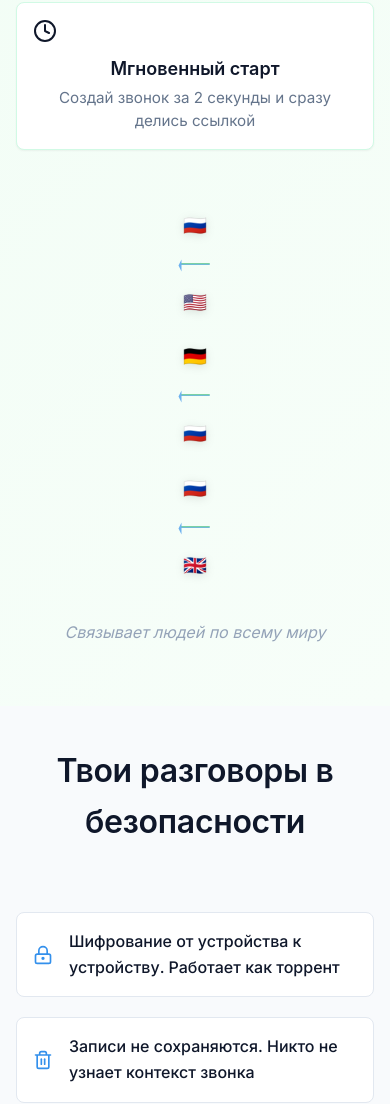
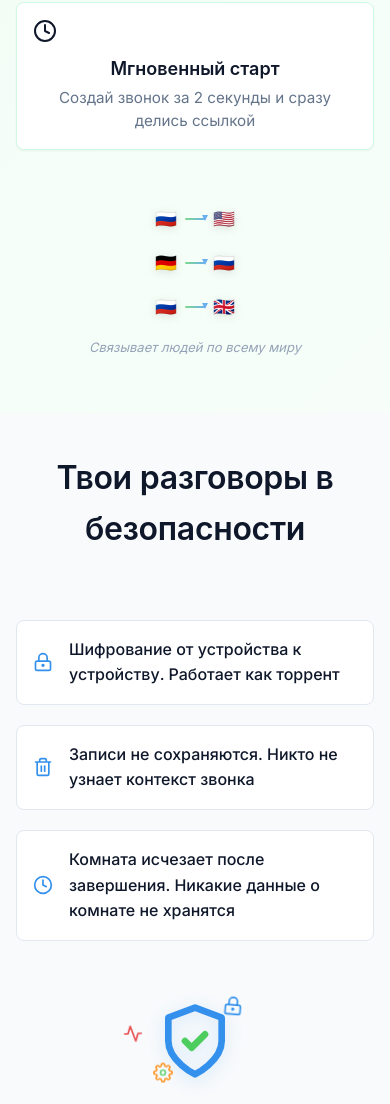
Before and after one commit to kianurivzzz/zvonilka-landing, a plain HTML site: page index.html in a window 390 px wide. Shown: the part 5812-6916 px from the top of the page. Drawn offline with nearby package versions, Linux system fonts and the light colour scheme.

Commit message:
fix styles

```diff
--- a/css/styles.css
+++ b/css/styles.css
@@ -779,20 +779,31 @@ main {
   }
 
   .solution-visual {
-    padding: 20px;
-    gap: 24px;
+    padding: 20px 10px;
+    gap: 20px;
   }
 
   .solution-countries {
-    gap: 16px;
+    gap: 12px;
+    justify-content: center;
+    flex-wrap: nowrap;
   }
 
   .country-flag {
-    font-size: 1.5rem;
+    font-size: 1.3rem;
+    flex-shrink: 0;
   }
 
   .connection-line {
-    width: 40px;
+    width: 30px;
+    flex-shrink: 0;
+  }
+
+  .solution-caption {
+    font-size: 14px;
+    text-align: center;
+    max-width: 280px;
+    margin: 0 auto;
   }
 
   .cta {
@@ -800,18 +811,55 @@ main {
   }
 
   .footer {
-    padding: 48px 0 24px;
+    padding: 40px 0 20px;
   }
 
   .footer-content {
     grid-template-columns: 1fr;
-    gap: 40px;
+    gap: 32px;
     text-align: center;
+  }
+
+  .footer-brand {
+    max-width: none;
   }
 
   .footer-links {
     justify-content: center;
-    gap: 32px;
+    gap: 24px;
+    flex-wrap: wrap;
+  }
+
+  .footer-group {
+    min-width: 120px;
+  }
+
+  .footer-bottom {
+    padding-top: 24px;
+    margin-top: 24px;
+  }
+}
+
+@media (max-width: 640px) {
+  .solution-visual {
+    padding: 16px 8px;
+    gap: 18px;
+  }
+
+  .solution-countries {
+    gap: 10px;
+  }
+
+  .country-flag {
+    font-size: 1.2rem;
+  }
+
+  .connection-line {
+    width: 25px;
+  }
+
+  .footer-links {
+    gap: 16px;
   }
 }
 
@@ -885,28 +933,41 @@ main {
     padding: 16px;
   }
 
+  .solution-visual {
+    padding: 15px 5px;
+    gap: 16px;
+  }
+
   .solution-countries {
-    flex-direction: column;
     gap: 8px;
+    justify-content: center;
+    align-items: center;
   }
 
   .country-flag {
-    font-size: 1.2rem;
+    font-size: 1.1rem;
+    flex-shrink: 0;
   }
 
   .connection-line {
-    width: 2px;
-    height: 30px;
-    transform: rotate(90deg);
+    width: 20px;
+    height: 2px;
+    flex-shrink: 0;
+    transform: none;
   }
 
   .connection-line::after {
-    top: 24px;
-    right: -2px;
-    border-left: 3px solid var(--accent-primary);
-    border-top: 6px solid transparent;
-    border-bottom: 6px solid transparent;
-    transform: rotate(90deg);
+    top: -3px;
+    right: -3px;
+    border-left: 3px solid transparent;
+    border-right: 3px solid transparent;
+    border-top: 6px solid var(--accent-primary);
+    transform: none;
+  }
+
+  .solution-caption {
+    font-size: 13px;
+    max-width: 250px;
   }
 
   .privacy {
@@ -939,11 +1000,39 @@ main {
   }
 
   .footer {
-    padding: 32px 0 20px;
+    padding: 24px 0 16px;
+  }
+
+  .footer-content {
+    gap: 24px;
   }
 
   .footer-links {
-    flex-direction: column;
-    gap: 24px;
+    flex-direction: row;
+    justify-content: center;
+    gap: 20px;
+    flex-wrap: wrap;
+  }
+
+  .footer-group {
+    min-width: auto;
+  }
+
+  .footer-group-title {
+    font-size: 14px;
+    margin-bottom: 6px;
+  }
+
+  .footer-link {
+    font-size: 14px;
+  }
+
+  .footer-bottom {
+    padding-top: 16px;
+    margin-top: 16px;
+  }
+
+  .footer-copyright {
+    font-size: 13px;
   }
 }
```
